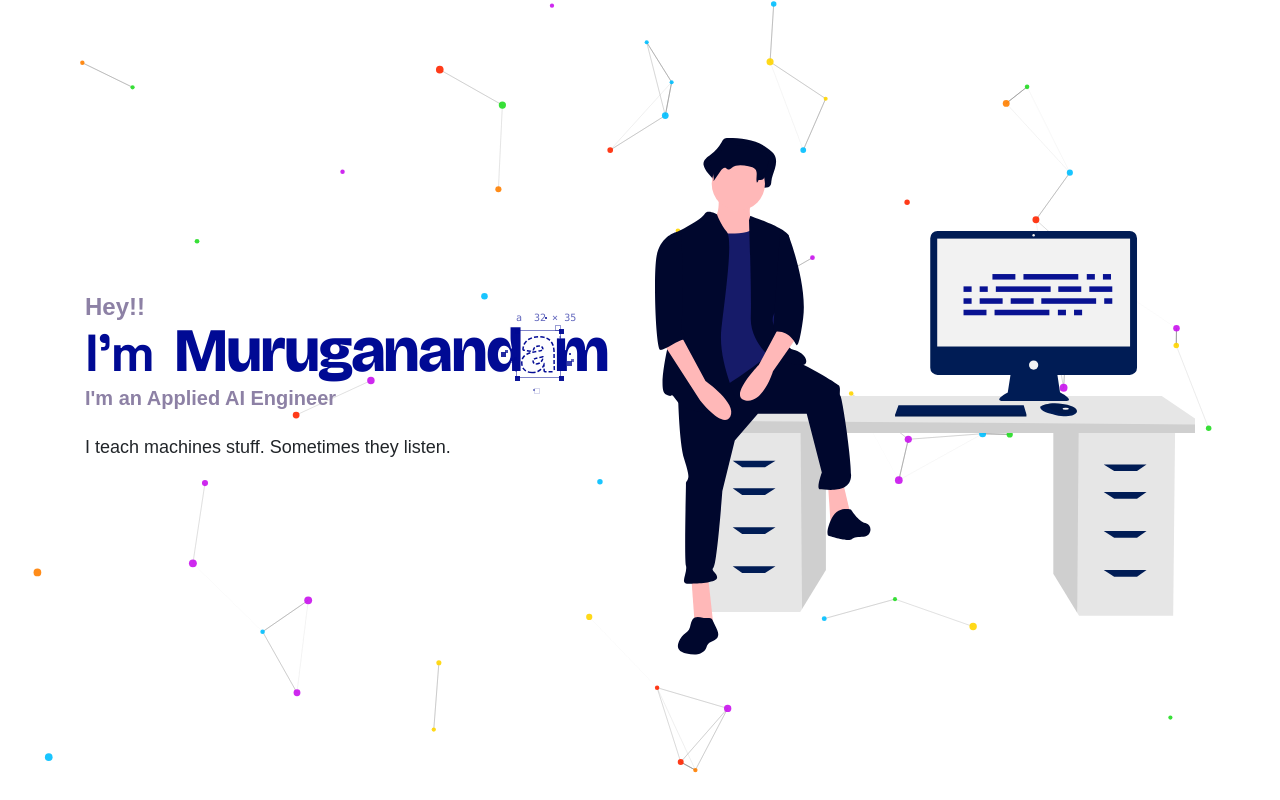
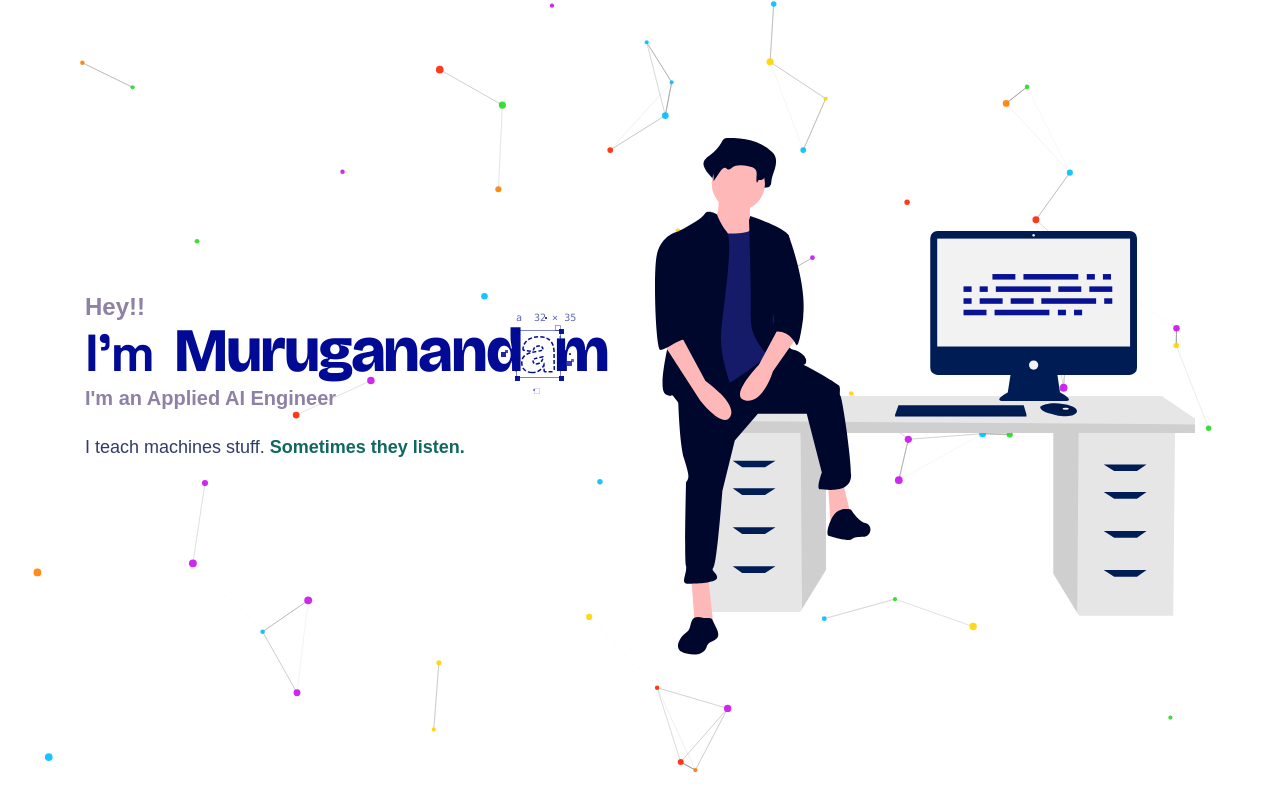
Before and after one commit to MuruganandamMG/Portfolio-doodle, a React (Vite) app: page / in a window 1280 px wide. Shown: the top 800 px of the page. Built offline with nearby package versions, Linux system fonts and the light colour scheme; a web font is replaced by a local one.

Commit message:
Animate and accent the hero tagline

```diff
--- a/src/App.scss
+++ b/src/App.scss
@@ -91,7 +91,39 @@ $primaryColorLight: #8d81a5;
 }
 
 .hero-tagline {
+	color: #303b69;
 	font-size: 1.125rem;
+}
+
+.hero-tagline span {
+	display: inline-block;
+}
+
+.hero-tagline-punchline {
+	color: #11685e;
+	font-weight: 700;
+}
+
+@media (prefers-reduced-motion: no-preference) {
+	.hero-tagline span {
+		animation: tagline-reveal 420ms ease-out both;
+	}
+
+	.hero-tagline .hero-tagline-punchline {
+		animation-delay: 280ms;
+	}
+}
+
+@keyframes tagline-reveal {
+	from {
+		opacity: 0;
+		transform: translateY(0.35em);
+	}
+
+	to {
+		opacity: 1;
+		transform: translateY(0);
+	}
 }
 
 .hero-greeting {
--- a/src/components/Home.jsx
+++ b/src/components/Home.jsx
@@ -14,6 +14,8 @@ const socialLinks = [
 ];
 
 export default function Home() {
+  const [tagline, punchline] = profile.tagline;
+
   return (
     <>
       <CustomNav />
@@ -31,7 +33,10 @@ export default function Home() {
               </span>
             </h1>
             <p className="color-custom-grey h5 font-weight-bold mb-4">{profile.role}</p>
-            <p className="hero-tagline">{profile.tagline}</p>
+            <p className="hero-tagline">
+              <span>{tagline}</span>{' '}
+              <span className="hero-tagline-punchline">{punchline}</span>
+            </p>
             <div className="d-flex my-4">
               {socialLinks.filter(link => link.href).map(link => (
                 <Button key={link.label} variant="" className="color-custom-blue p-0 mr-3 border-0" aria-label={link.label} href={link.href} target="_blank" rel="noopener noreferrer">
--- a/src/content.js
+++ b/src/content.js
@@ -1,7 +1,7 @@
 export const profile = {
   name: 'Muruganandam',
   role: "I'm an Applied AI Engineer",
-  tagline: 'I teach machines stuff. Sometimes they listen.',
+  tagline: ['I teach machines stuff.', 'Sometimes they listen.'],
   bio: '',
   resume: '',
   github: '',
```
